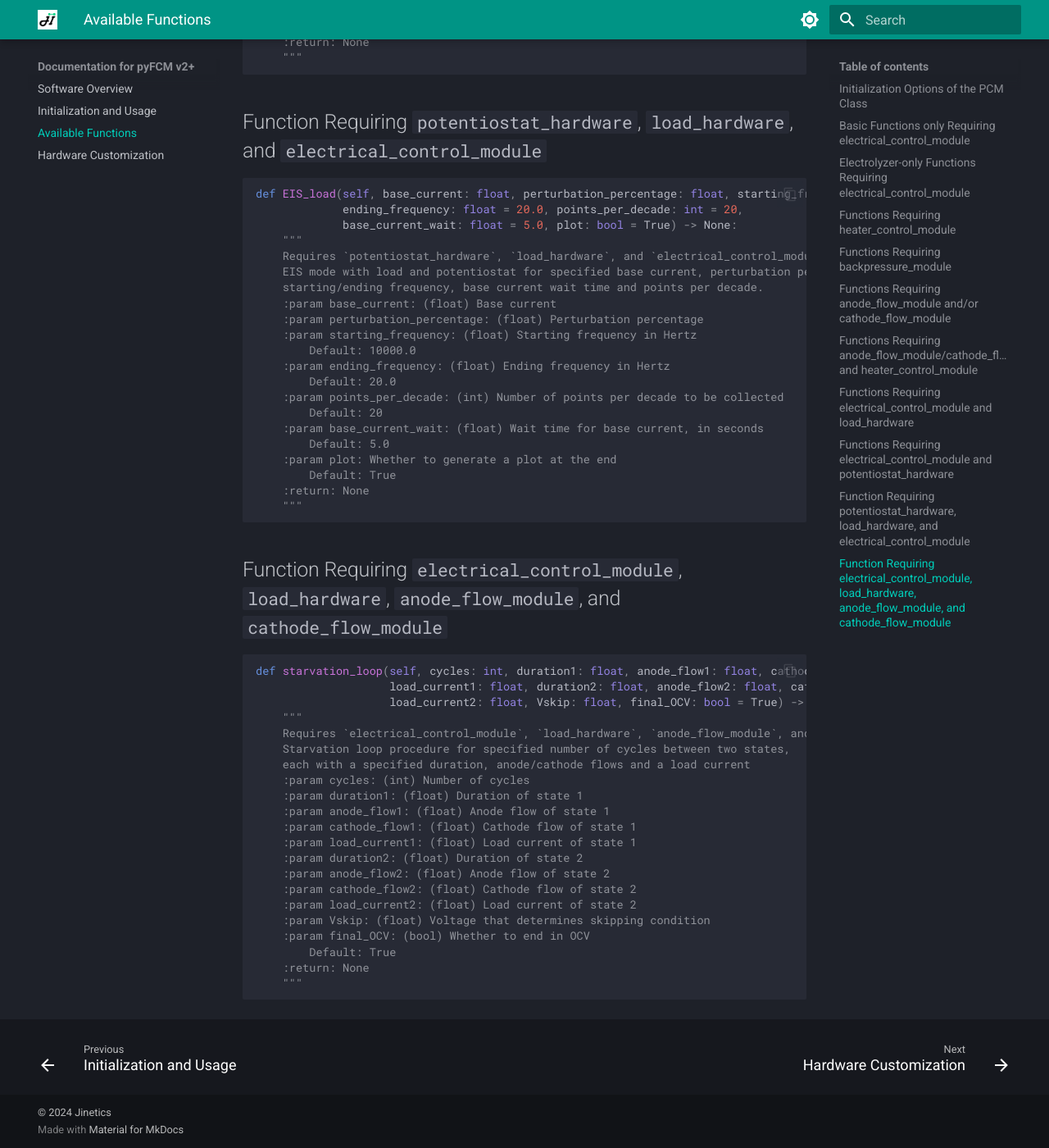
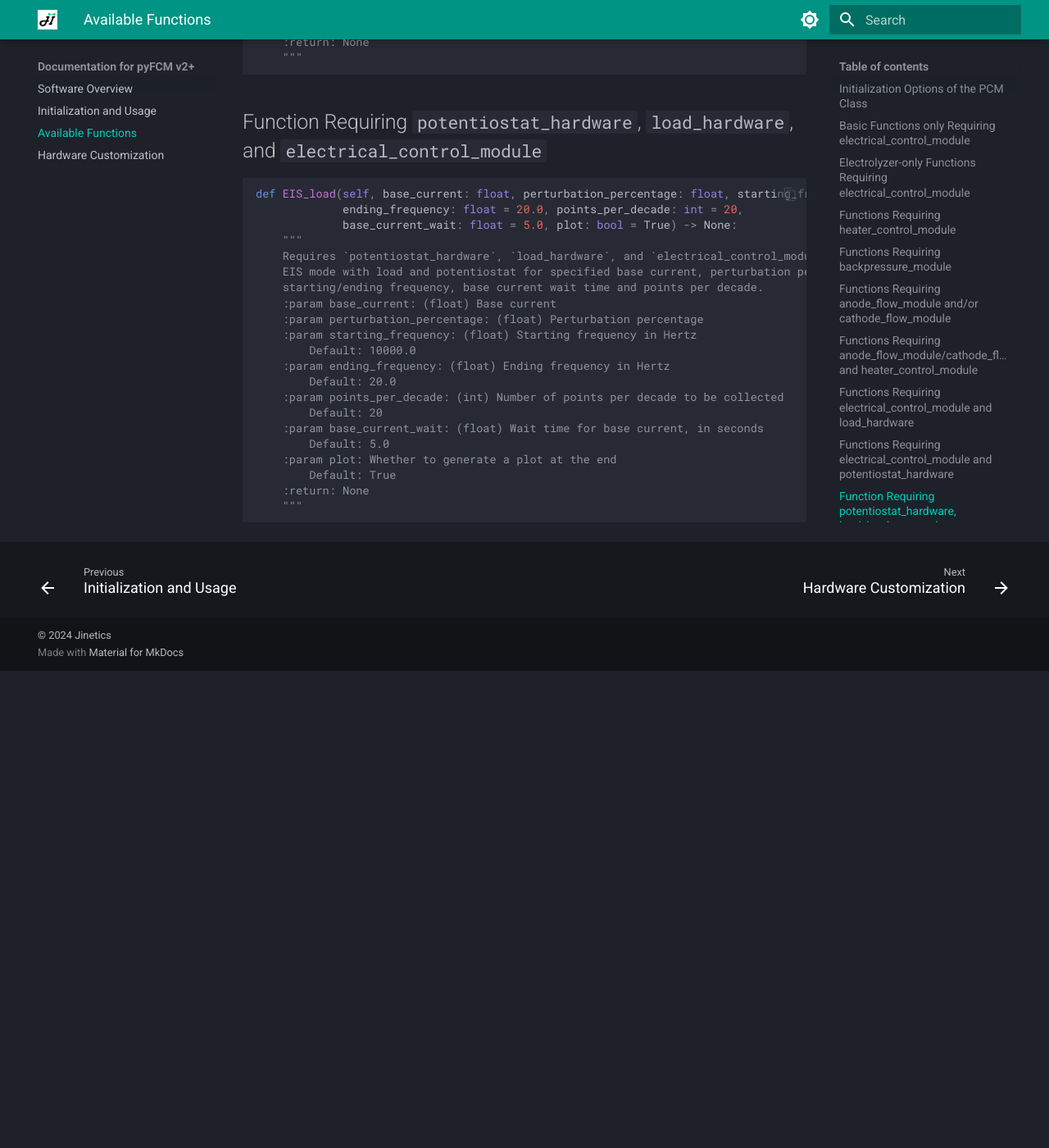
Before and after one commit to Jinetics/pyFCM-docs, an MkDocs documentation site: the page built from docs/functions.md, in a window 1280 px wide and 1400 px high, scrolled down 11060 px. Shown: the whole window at 82% size. Built offline with MkDocs 1.6.1 and Material for MkDocs 9.7.7, drawn with Linux system fonts in a browser that asks for light colours; after the commit the page ends 11878 px from its top, so only the background shows below that.

Commit message:
Removed `starvation_loop` function from docs.

````diff
--- a/docs/functions.md
+++ b/docs/functions.md
@@ -622,30 +622,3 @@ def EIS_load(self, base_current: float, perturbation_percentage: float, starting
     :return: None
     """
 ```
-
-
-## Function Requiring `electrical_control_module`, `load_hardware`, `anode_flow_module`, and `cathode_flow_module`
-
-```Python3
-def starvation_loop(self, cycles: int, duration1: float, anode_flow1: float, cathode_flow1: float,
-                    load_current1: float, duration2: float, anode_flow2: float, cathode_flow2: float,
-                    load_current2: float, Vskip: float, final_OCV: bool = True) -> None:
-    """
-    Requires `electrical_control_module`, `load_hardware`, `anode_flow_module`, and `cathode_flow_module`
-    Starvation loop procedure for specified number of cycles between two states,
-    each with a specified duration, anode/cathode flows and a load current
-    :param cycles: (int) Number of cycles
-    :param duration1: (float) Duration of state 1
-    :param anode_flow1: (float) Anode flow of state 1
-    :param cathode_flow1: (float) Cathode flow of state 1
-    :param load_current1: (float) Load current of state 1
-    :param duration2: (float) Duration of state 2
-    :param anode_flow2: (float) Anode flow of state 2
-    :param cathode_flow2: (float) Cathode flow of state 2
-    :param load_current2: (float) Load current of state 2
-    :param Vskip: (float) Voltage that determines skipping condition
-    :param final_OCV: (bool) Whether to end in OCV
-        Default: True
-    :return: None
-    """
-```
````
